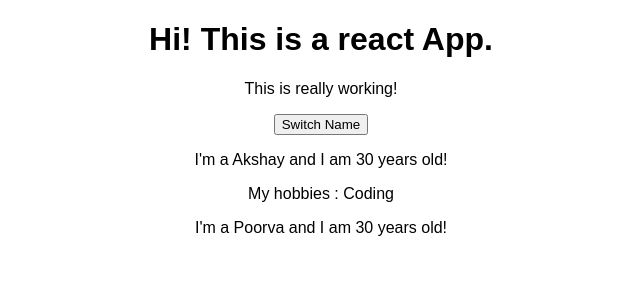
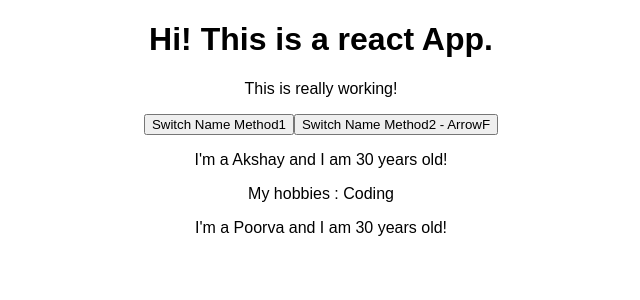
Before and after one commit to akshaypalshikar/react-app, a React (Create React App) app: page / in a window 1280 px wide. Shown: the top 300 px of the page, without its empty margins (319-959 px from the left). Built offline with nearby package versions, Linux system fonts and the light colour scheme.

Commit message:
Added arrow function method - not recommended

```diff
--- a/src/App.js
+++ b/src/App.js
@@ -28,9 +28,10 @@ class App extends Component {
       <div className="App">
        <h1>Hi! This is a react App.</h1>
        <p>This is really working!</p>
-       <button onClick={this.switchNameHandler.bind(this,"Akshay Palshikar")}>Switch Name</button>
+       <button onClick={this.switchNameHandler.bind(this,"Akshay Palshikar")}>Switch Name Method1</button>
+       <button onClick={()=>this.switchNameHandler("Poorva!")}>Switch Name Method2 - ArrowF</button>
        <Person name={this.state.persons[0].name} age={this.state.persons[0].age} click={this.switchNameHandler.bind(this,"Akshay!")}>My hobbies : Coding</Person>
-       <Person name={this.state.persons[1].name} age={this.state.persons[1].age} />
+       <Person name={this.state.persons[1].name} age={this.state.persons[1].age} click={()=> this.switchNameHandler()}/>
       </div>
     );
 
```
